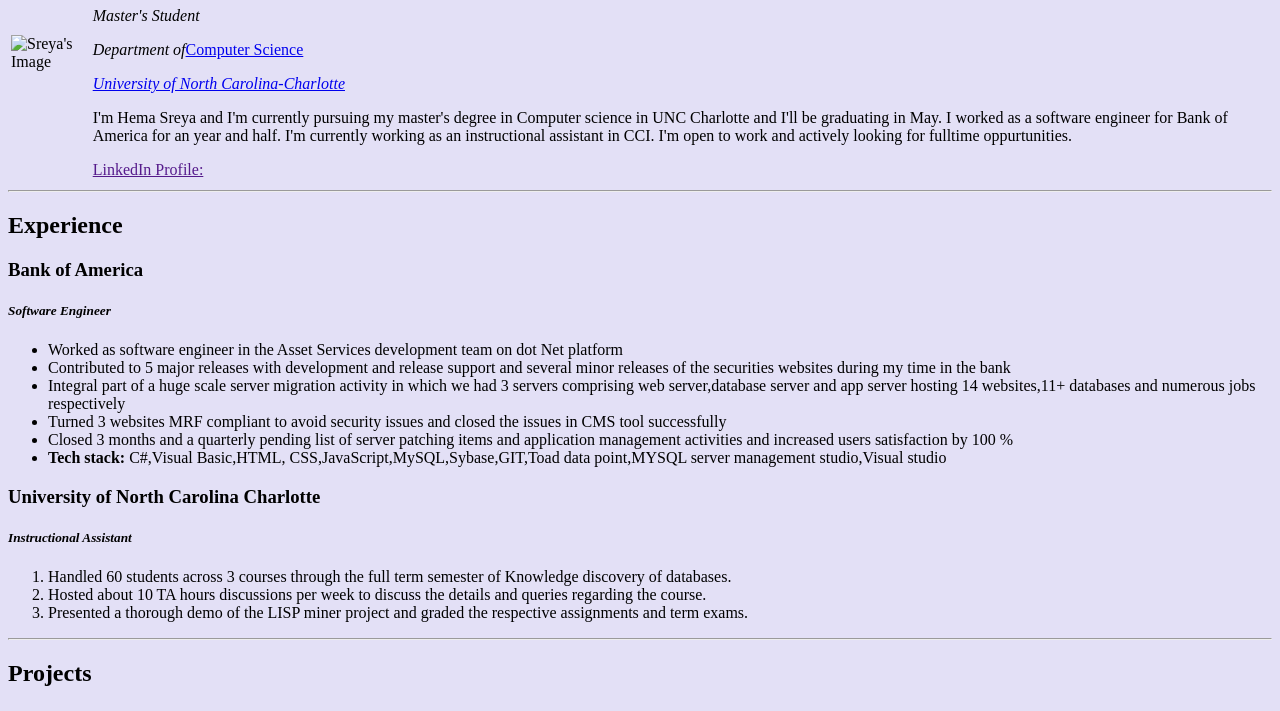
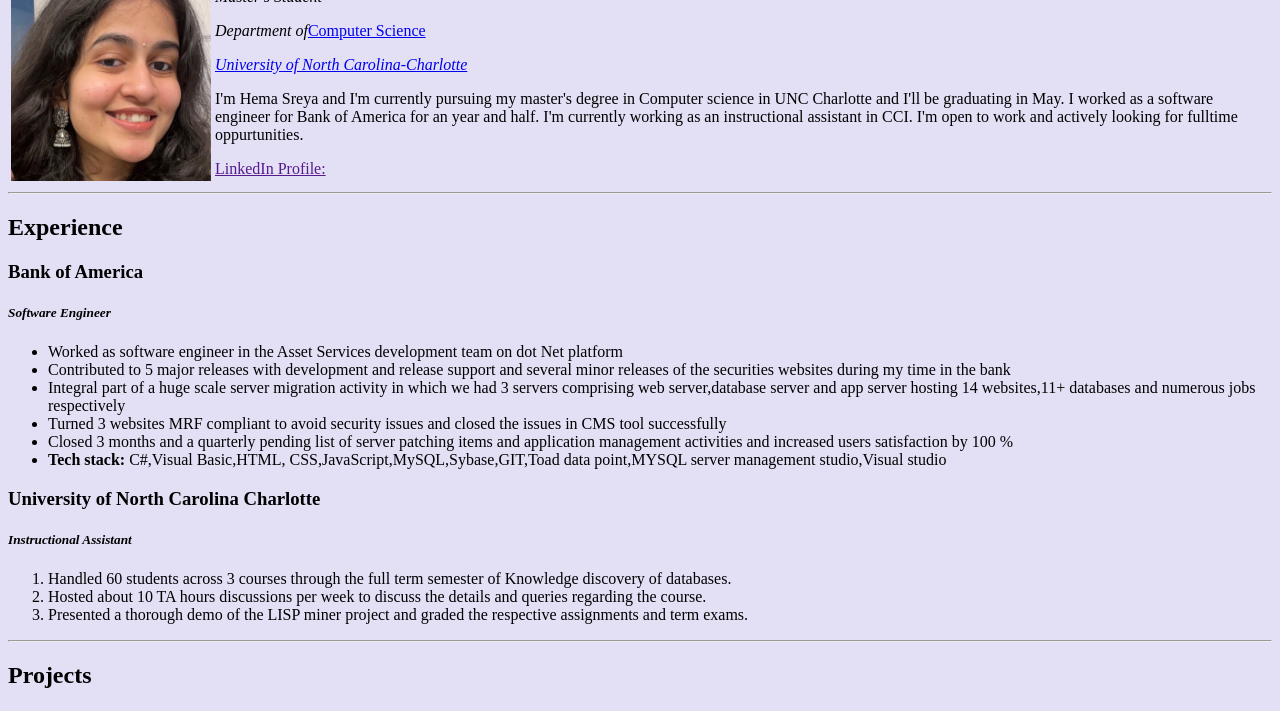
Before and after one commit to Sreyakaza/cv, a plain HTML site: page index.html in a window 1280 px wide. Shown: the part 84-795 px from the top of the page. Drawn offline with Linux system fonts and the light colour scheme.

Commit message:
Update index.html

```diff
--- a/index.html
+++ b/index.html
@@ -1,4 +1,4 @@
-<!DOCTYPE html>
+
 <html lang="en">
 <head>
 
@@ -8,7 +8,7 @@
 <body style="background-color:rgb(227, 224, 246);">
     <table>
         <tr>
-            <td> <img src="images/Sreya_img.jpg" alt ="Sreya's Image" width="200px" height=""100px> </td>
+            <td> <img src="Sreya_img.jpg" alt ="Sreya's Image" width="200px" height=""100px> </td>
 
 
             <td>   <h1> Hema Sreya Kaza</h1>
```
